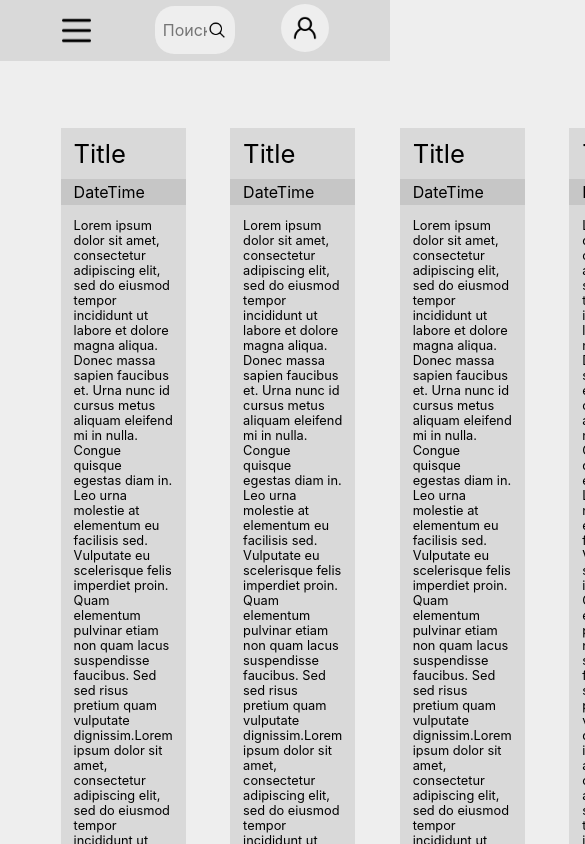
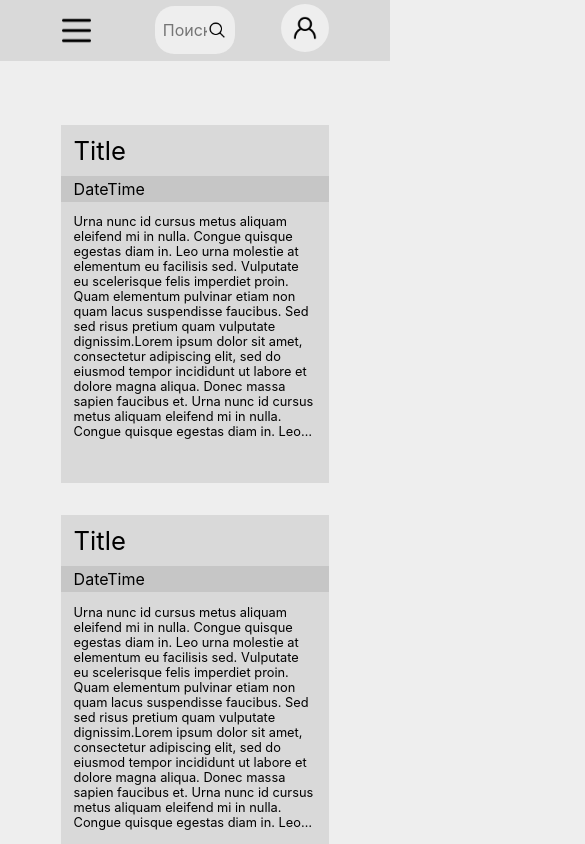
Before and after one commit to ZoomBySNik/notesfornt, a Vue app: page / in a window 390 px wide. Shown: the top 844 px of the page, 585 px wide, since content can reach past the window. Built offline with nearby package versions, Linux system fonts and the light colour scheme.

Commit message:
Допиливает карточки, решено отказаться от массонской сетки

```diff
--- a/src/App.vue
+++ b/src/App.vue
@@ -17,12 +17,31 @@ import Navbar from "./components/Navbar.vue";
 </template>
 <style scoped>
 .content{
-  padding:  4.2em 3.8em;
+  padding:  4em 3.8em;
 }
 .grid-for-notes{
   width: 100%;
   display: grid;
   grid-template-columns: repeat(4, 1fr);
   grid-gap: 2.8em;
+  grid-auto-rows: auto;
+}
+@media (max-width: 1400px) {
+  .grid-for-notes{
+    grid-template-columns: repeat(3, 1fr);
+    grid-gap: 2.4em;
+  }
+}
+@media (max-width: 1100px) {
+  .grid-for-notes{
+    grid-template-columns: repeat(2, 1fr);
+    grid-gap: 2.2em;
+  }
+}
+@media (max-width: 750px) {
+  .grid-for-notes{
+    grid-template-columns: repeat(1, 1fr);
+    grid-gap: 2em;
+  }
 }
 </style>
--- a/src/components/NoteInGrid.vue
+++ b/src/components/NoteInGrid.vue
@@ -8,7 +8,7 @@
     </div>
     <div class="note-content">
       <p class="content-of-note">
-        Lorem ipsum dolor sit amet, consectetur adipiscing elit, sed do eiusmod tempor incididunt ut labore et dolore magna aliqua. Donec massa sapien faucibus et. Urna nunc id cursus metus aliquam eleifend mi in nulla. Congue quisque egestas diam in. Leo urna molestie at elementum eu facilisis sed. Vulputate eu scelerisque felis imperdiet proin. Quam elementum pulvinar etiam non quam lacus suspendisse faucibus. Sed sed risus pretium quam vulputate dignissim.Lorem ipsum dolor sit amet, consectetur adipiscing elit, sed do eiusmod tempor incididunt ut labore et dolore magna aliqua. Donec massa sapien faucibus et. Urna nunc id cursus metus aliquam eleifend mi in nulla. Congue quisque egestas diam in. Leo urna molestie at elementum eu facilisis sed. Vulputate eu scelerisque felis imperdiet proin. Quam elementum pulvinar etiam non quam lacus suspendisse faucibus. Sed sed risus pretium quam vulputate dignissim.
+         Urna nunc id cursus metus aliquam eleifend mi in nulla. Congue quisque egestas diam in. Leo urna molestie at elementum eu facilisis sed. Vulputate eu scelerisque felis imperdiet proin. Quam elementum pulvinar etiam non quam lacus suspendisse faucibus. Sed sed risus pretium quam vulputate dignissim.Lorem ipsum dolor sit amet, consectetur adipiscing elit, sed do eiusmod tempor incididunt ut labore et dolore magna aliqua. Donec massa sapien faucibus et. Urna nunc id cursus metus aliquam eleifend mi in nulla. Congue quisque egestas diam in. Leo urna molestie at elementum eu facilisis sed. Vulputate eu scelerisque felis imperdiet proin. Quam elementum pulvinar etiam non quam lacus suspendisse faucibus. Sed sed risus pretium quam vulputate dignissim.
       </p>
     </div>
   </div>
@@ -44,8 +44,13 @@ export default {
 
 .note-content {
   padding: 0.8em;
+  height: 16em;
 }
 .content-of-note{
   font-size: 0.8em;
+  display: -webkit-box;
+  -webkit-box-orient: vertical;
+  -webkit-line-clamp: 15;
+  overflow: hidden;
 }
 </style>
```
Also changed, not shown: src/assets/office-push-pin.png (added), src/assets/pin.png (added).
